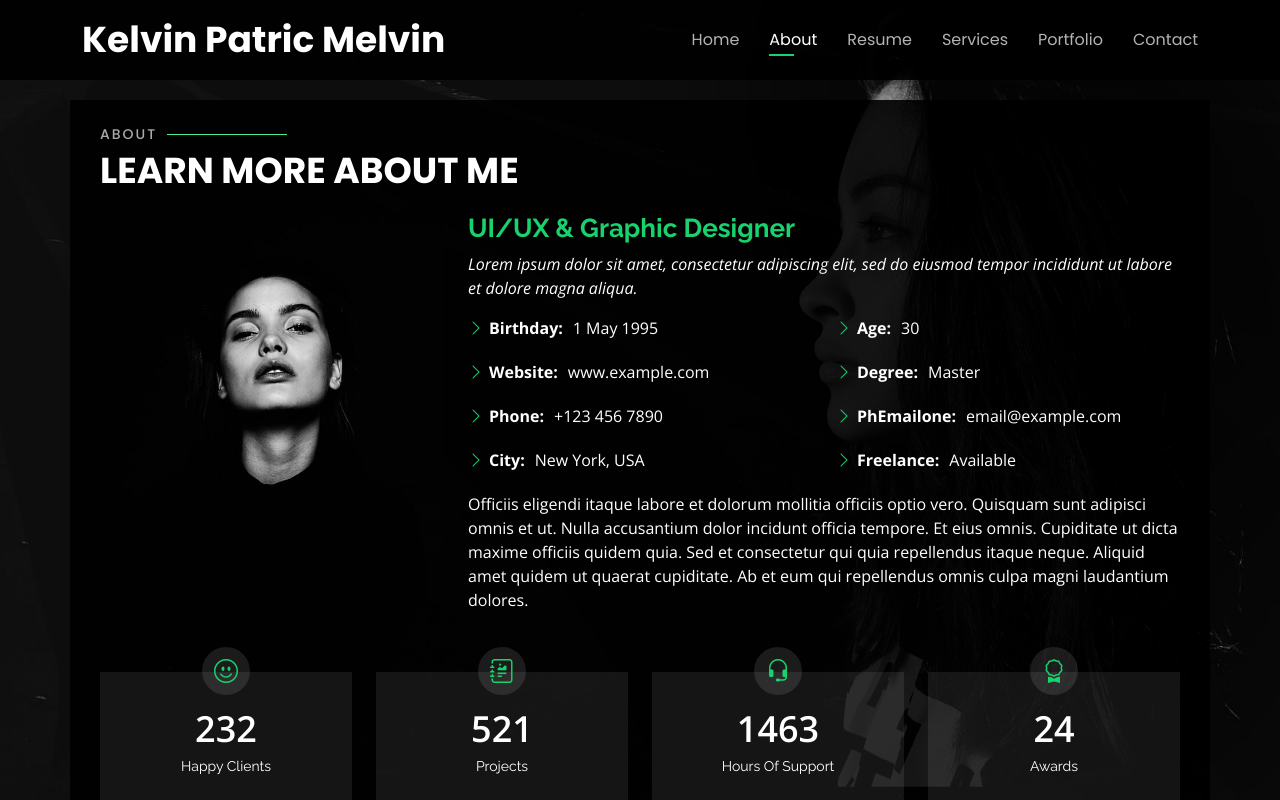
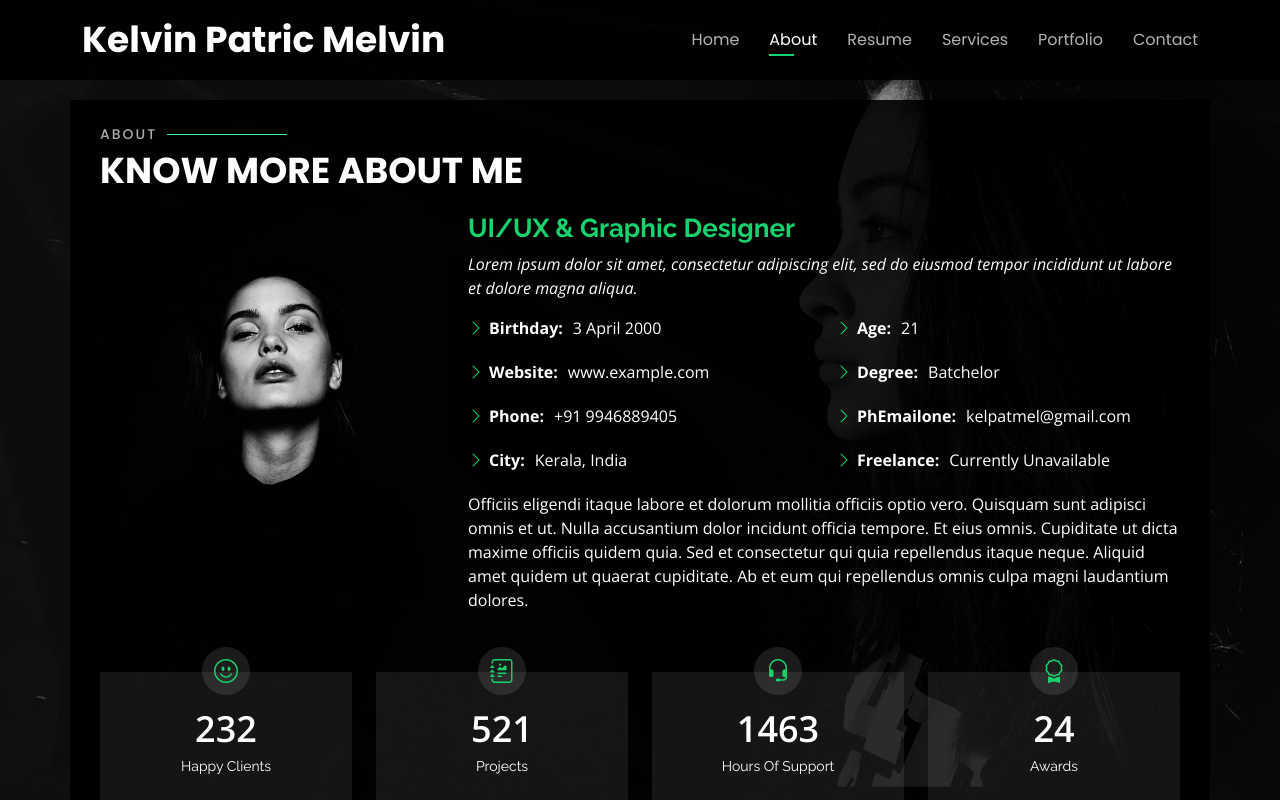
Before and after one commit to Kelvin-Patric-Melvin-2000/kelvinpatricmelvin.git.io, a plain HTML site: page index.html in a window 1280 px wide. Both pictures are taken after a click on the link "About". Shown: the top 800 px of the page. Drawn offline with nearby package versions, Linux system fonts and the light colour scheme.

Commit message:
about edits

```diff
--- a/index.html
+++ b/index.html
@@ -85,7 +85,7 @@
 
       <div class="section-title">
         <h2>About</h2>
-        <p>Learn more about me</p>
+        <p>Know more about me</p>
       </div>
 
       <div class="row">
@@ -101,18 +101,18 @@
           <div class="row">
             <div class="col-lg-6">
               <ul>
-                <li><i class="bi bi-chevron-right"></i> <strong>Birthday:</strong> <span>1 May 1995</span></li>
+                <li><i class="bi bi-chevron-right"></i> <strong>Birthday:</strong> <span>3 April 2000</span></li>
                 <li><i class="bi bi-chevron-right"></i> <strong>Website:</strong> <span>www.example.com</span></li>
-                <li><i class="bi bi-chevron-right"></i> <strong>Phone:</strong> <span>+123 456 7890</span></li>
-                <li><i class="bi bi-chevron-right"></i> <strong>City:</strong> <span>New York, USA</span></li>
+                <li><i class="bi bi-chevron-right"></i> <strong>Phone:</strong> <span>+91 9946889405</span></li>
+                <li><i class="bi bi-chevron-right"></i> <strong>City:</strong> <span>Kerala, India</span></li>
               </ul>
             </div>
             <div class="col-lg-6">
               <ul>
-                <li><i class="bi bi-chevron-right"></i> <strong>Age:</strong> <span>30</span></li>
-                <li><i class="bi bi-chevron-right"></i> <strong>Degree:</strong> <span>Master</span></li>
-                <li><i class="bi bi-chevron-right"></i> <strong>PhEmailone:</strong> <span>email@example.com</span></li>
-                <li><i class="bi bi-chevron-right"></i> <strong>Freelance:</strong> <span>Available</span></li>
+                <li><i class="bi bi-chevron-right"></i> <strong>Age:</strong> <span>21</span></li>
+                <li><i class="bi bi-chevron-right"></i> <strong>Degree:</strong> <span>Batchelor</span></li>
+                <li><i class="bi bi-chevron-right"></i> <strong>PhEmailone:</strong> <span>kelpatmel@gmail.com</span></li>
+                <li><i class="bi bi-chevron-right"></i> <strong>Freelance:</strong> <span>Currently Unavailable</span></li>
               </ul>
             </div>
           </div>
```
